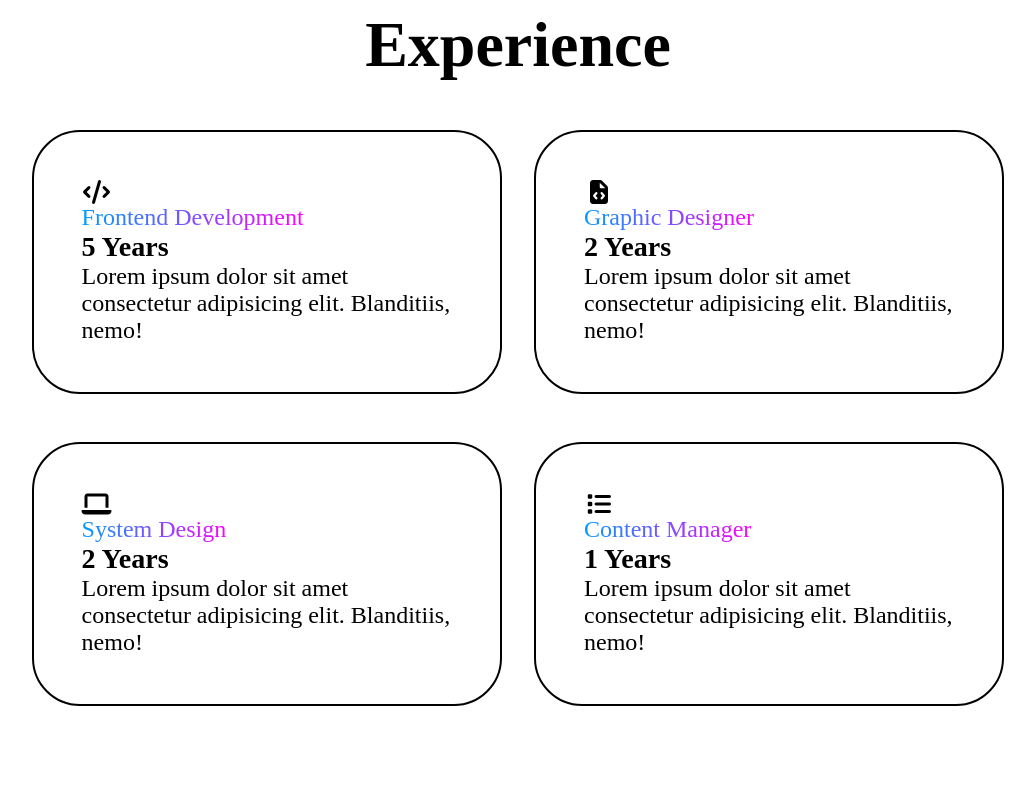
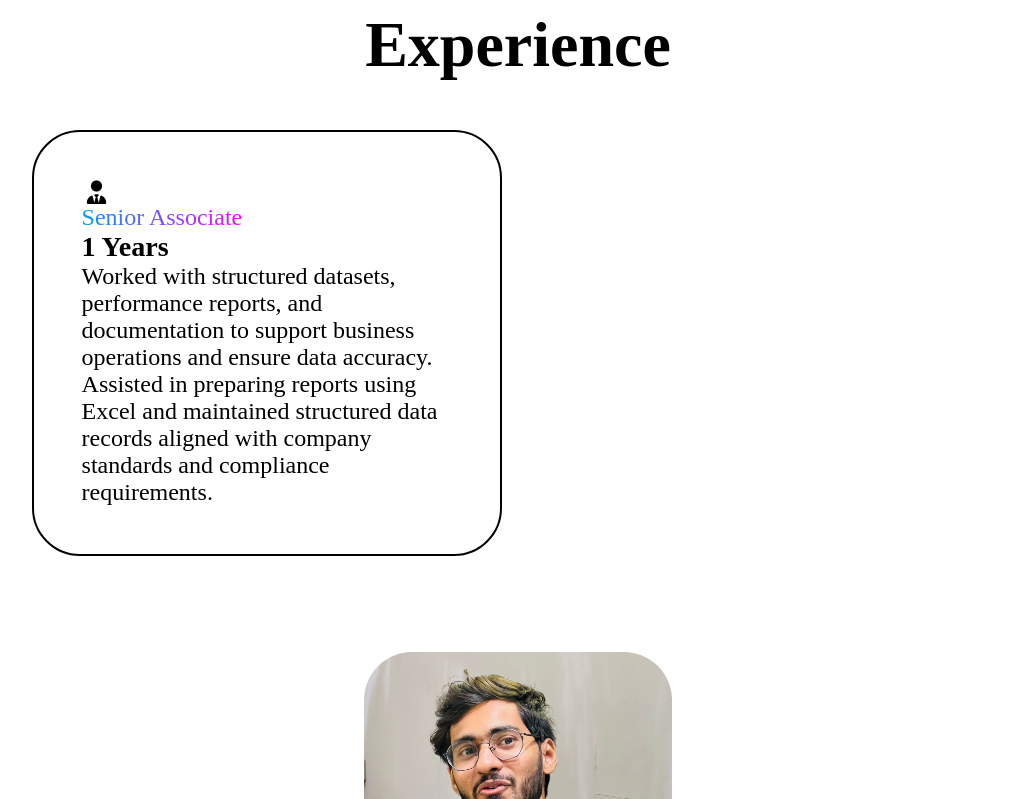
Before and after one commit to afridi-khan-ds/Afridi_Portfolio, a plain HTML site: page index.html in a window 1280 px wide. Shown: the part 920-1719 px from the top of the page, without its empty margins (122-1157 px from the left). Drawn offline with Linux system fonts and the light colour scheme.

Commit message:
Update index.html

```diff
--- a/index.html
+++ b/index.html
@@ -73,29 +73,10 @@
 
             <div class="grid">
                 <div class="grid-card">
-                    <i class="fa-solid fa-code"></i>
-                    <span>Frontend Development</span>
-                    <h3>5 Years</h3>
-                    <p>Lorem ipsum dolor sit amet consectetur adipisicing elit. Blanditiis, nemo!</p>
-                </div>
-
-                <div class="grid-card">
-                    <i class="fa-solid fa-file-code"></i>
-                    <span>Graphic Designer</span>
-                    <h3>2 Years</h3>
-                    <p>Lorem ipsum dolor sit amet consectetur adipisicing elit. Blanditiis, nemo!</p>
-                </div>
-                <div class="grid-card">
-                    <i class="fa-solid fa-laptop"></i>
-                    <span>System Design</span>
-                    <h3>2 Years</h3>
-                    <p>Lorem ipsum dolor sit amet consectetur adipisicing elit. Blanditiis, nemo!</p>
-                </div>
-                <div class="grid-card">
-                    <i class="fa-solid fa-list"></i>
-                    <span>Content Manager</span>
+                    <i class="fa-solid fa-user-tie"></i>
+                    <span>Senior Associate</span>
                     <h3>1 Years</h3>
-                    <p>Lorem ipsum dolor sit amet consectetur adipisicing elit. Blanditiis, nemo!</p>
+                    <p>Worked with structured datasets, performance reports, and documentation to support business operations and ensure data accuracy.<br>Assisted in preparing reports using Excel and maintained structured data records aligned with company standards and compliance requirements.</p>
                 </div>
             </div>
 
@@ -132,7 +113,7 @@
             <div class="project-card">
                 <img src="" alt="">
                 <h3>Project 3</h3>
-                <p>Lorem ipsum dolor sit amet consectetur adipisicing elit. Quo, placeat.</p>
+                <p>Currently working on this project. I will upload once completed.</p>
                 <div class="btn-group">
                     <a href="https://your-live-demo-link.com" target="_blank" class="btn">Walkthrough</a>
                     <a href="https://github.com/yourusername/project-repo" target="_blank" class="btn">Github Repo</a>
```
